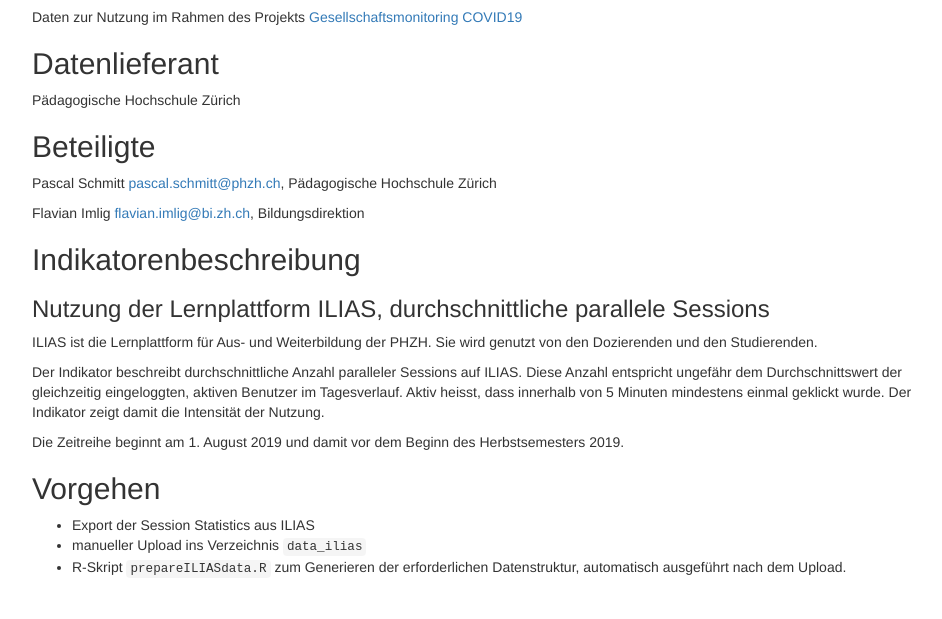
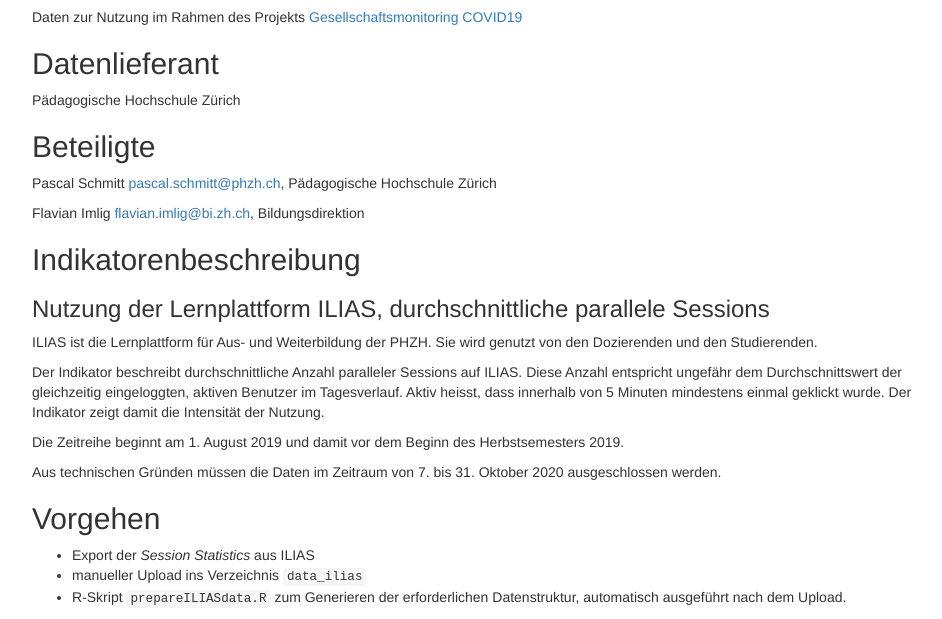
Before and after one commit to bildungsplanungZH/covid19_edu_phzh, a plain HTML site: page docs/index.html in a window 1280 px wide. Shown: the part 186-805 px from the top of the page, without its empty margins (153-1095 px from the left). Drawn offline with nearby package versions, Linux system fonts and the light colour scheme; some packages are replaced by stand-ins of ours.

Commit message:
README.md, docs/index.html - update prepareILIASdata.R - new function getExclData(), changes in getData() exploreILIASdata.R - new function exploration_2() to generate data_ilias/ilias_exclusions.rds

```diff
--- a/docs/index.html
+++ b/docs/index.html
@@ -385,12 +385,13 @@ summary {
 <p>ILIAS ist die Lernplattform für Aus- und Weiterbildung der PHZH. Sie wird genutzt von den Dozierenden und den Studierenden.</p>
 <p>Der Indikator beschreibt durchschnittliche Anzahl paralleler Sessions auf ILIAS. Diese Anzahl entspricht ungefähr dem Durchschnittswert der gleichzeitig eingeloggten, aktiven Benutzer im Tagesverlauf. Aktiv heisst, dass innerhalb von 5 Minuten mindestens einmal geklickt wurde. Der Indikator zeigt damit die Intensität der Nutzung.</p>
 <p>Die Zeitreihe beginnt am 1. August 2019 und damit vor dem Beginn des Herbstsemesters 2019.</p>
+<p>Aus technischen Gründen müssen die Daten im Zeitraum von 7. bis 31. Oktober 2020 ausgeschlossen werden.</p>
 </div>
 </div>
 <div id="vorgehen" class="section level2">
 <h2>Vorgehen</h2>
 <ul>
-<li>Export der Session Statistics aus ILIAS</li>
+<li>Export der <em>Session Statistics</em> aus ILIAS</li>
 <li>manueller Upload ins Verzeichnis <code>data_ilias</code></li>
 <li>R-Skript <code>prepareILIASdata.R</code> zum Generieren der erforderlichen Datenstruktur, automatisch ausgeführt nach dem Upload.</li>
 </ul>
```
Also changed, not shown: 4 other files.
